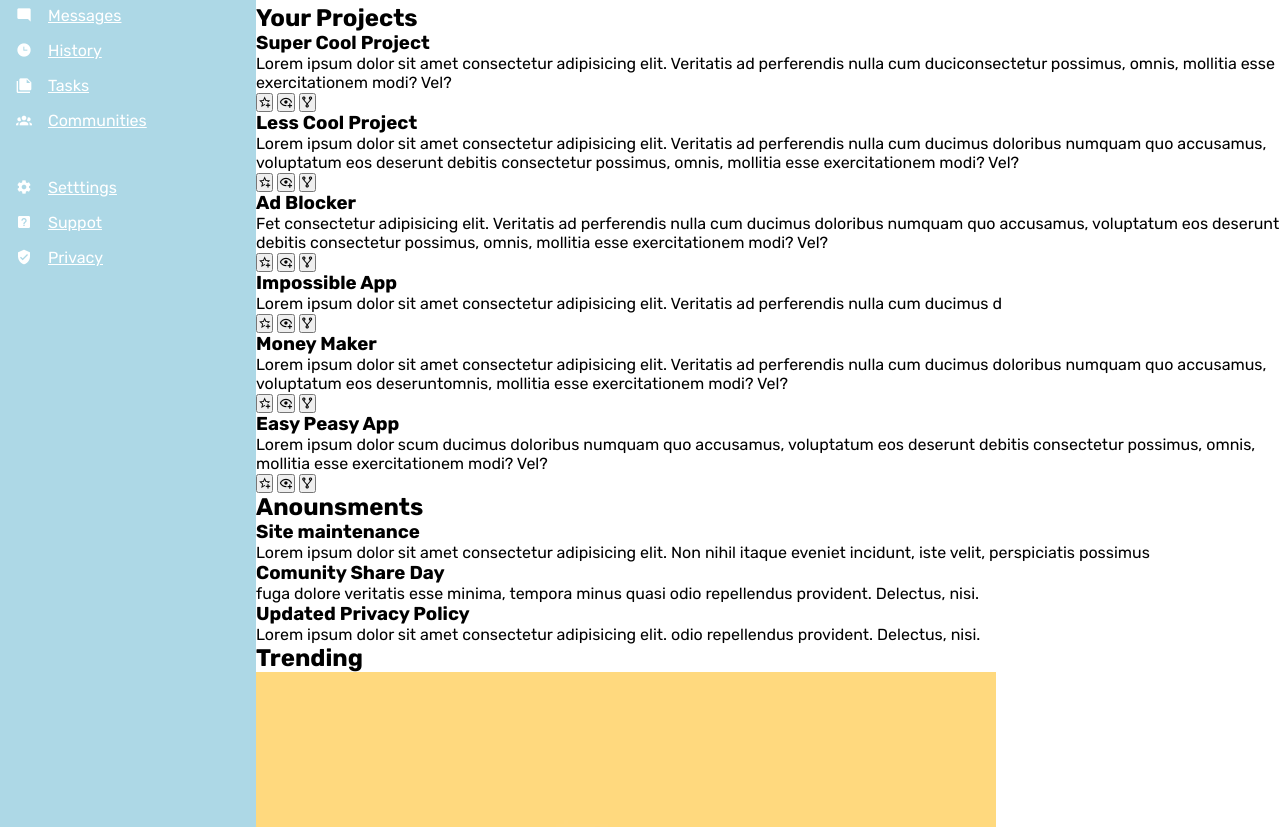
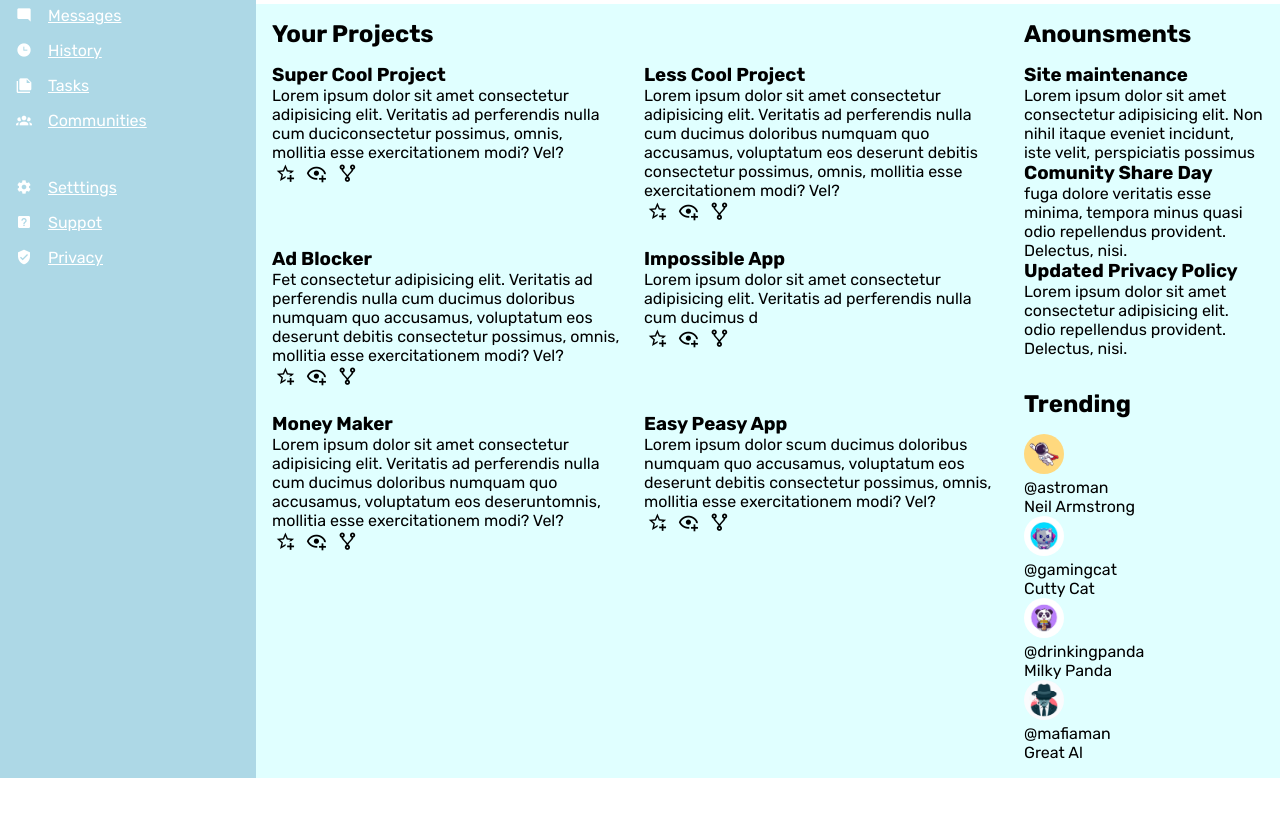
Before and after one commit to ValeRomann/odin-admin-dashboard, a plain HTML site: page index.html in a window 1280 px wide. Shown: the part 156-983 px from the top of the page. After the commit the page ends 934 px from the top, so only its background shows below. Drawn offline with Linux system fonts and the light colour scheme.

Commit message:
Finish general layout of main section

```diff
--- a/style.css
+++ b/style.css
@@ -33,12 +33,12 @@ header.header .notification {
   border: none;
 }
 
-header.header .search button,
-header.header .notification {
+button {
+  cursor: pointer;
+  background-color: transparent;
+  border: none;
   width: 1.3em;
-  background-color: transparent;
   font-size: 1.3em;
-  cursor: pointer;
 }
 
 header.header .search input {
@@ -100,8 +100,9 @@ header.header .header-buttons button {
   border-radius: 2em;
   width: 6em;
   padding: 8px;
-  border: none;
   cursor: pointer;
+  background-color: antiquewhite;
+  font-size: 0.9em;
 }
 
 .sidebar {
@@ -130,3 +131,38 @@ nav.sidebar ul {
 nav.sidebar ul li {
   list-style-type: none;
 }
+
+main.main-content {
+  background-color: lightcyan;
+  display: grid;
+  grid-template-columns: 3fr 1fr;
+  grid-gap: 2em;
+  padding: 1em;
+  align-items: start;
+}
+
+main.main-content .projects-container {
+  grid-row: 1 / 3;
+}
+
+main.main-content .projects-container,
+main.main-content .anounsments-container,
+main.main-content .trendings-container {
+  display: grid;
+  grid-gap: 1em;
+}
+
+main.main-content .projects-container .projects {
+  display: grid;
+  grid-template-columns: repeat(auto-fit, minmax(300px, 1fr));
+  grid-gap: 1.5em;
+}
+
+main.main-content .projects-container h2 {
+  grid-row: 1 / 3
+}
+
+main.main-content .trending-user img {
+  width: 2.5em;
+  border-radius: 50%;
+}
```
